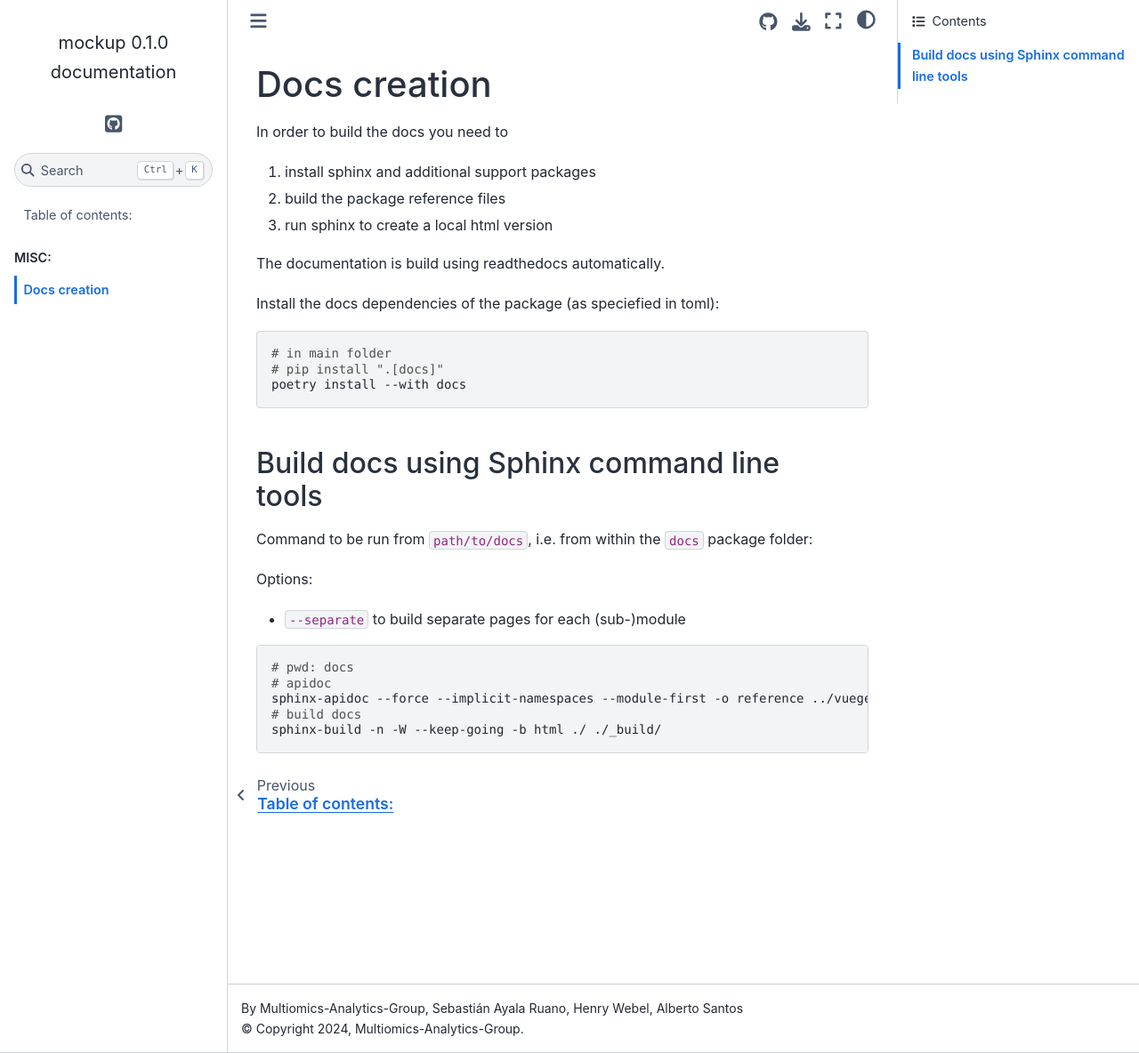
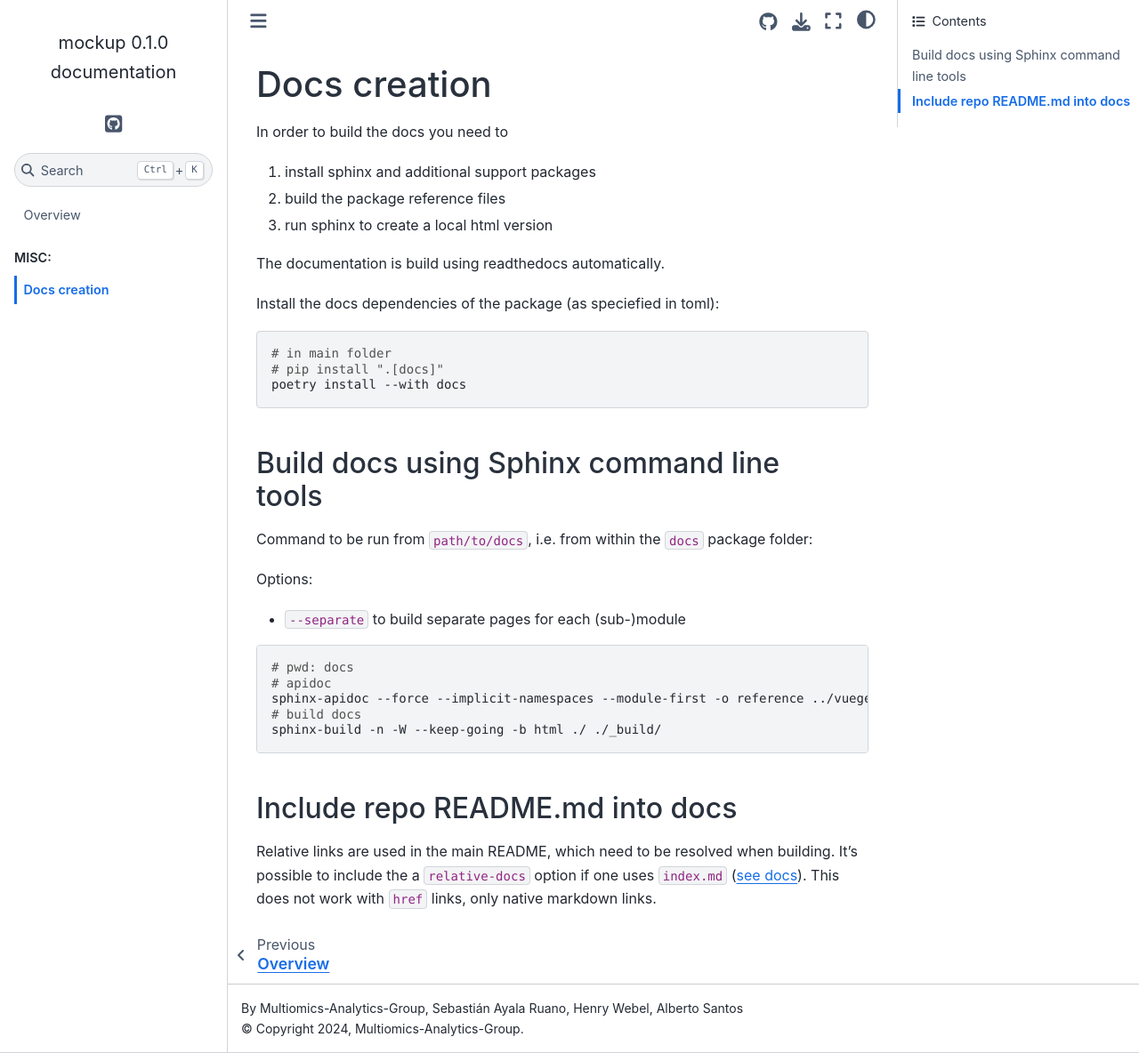
Before and after one commit to Multiomics-Analytics-Group/vuegen, a Sphinx documentation site: the page built from docs/README.md, in a window 1280 px wide and 1184 px high. Shown: the whole window at 89% size. Built offline with Sphinx 7.4.7 and the Sphinx Book theme 1.1.4, drawn with Linux system fonts in a browser that asks for light colours; pages that are not in the unit, such as notebooks, are missing from menus; comment, search, counter and statistics services are not loaded.

Commit message:
:sparkles: link images in README using relative docs parameter
- unfortunately does not work with href links as it seems

````diff
--- a/docs/README.md
+++ b/docs/README.md
@@ -30,3 +30,9 @@
 # build docs
 sphinx-build -n -W --keep-going -b html ./ ./_build/
 ```
+
+## Include repo README.md into docs
+
+Relative links are used in the main README, which need to be resolved when building. It's
+possible to include the a `relative-docs` option if one uses `index.md` ([see docs](https://myst-parser.readthedocs.io/en/latest/faq/index.html#include-a-file-from-outside-the-docs-folder-like-readme-md)). This does not work
+with `href` links, only native markdown links.
````
Also changed, not shown: README.md (+13 -11 lines), docs/index.md (added, +25 -0 lines), docs/index.rst (deleted, +0 -19 lines).
